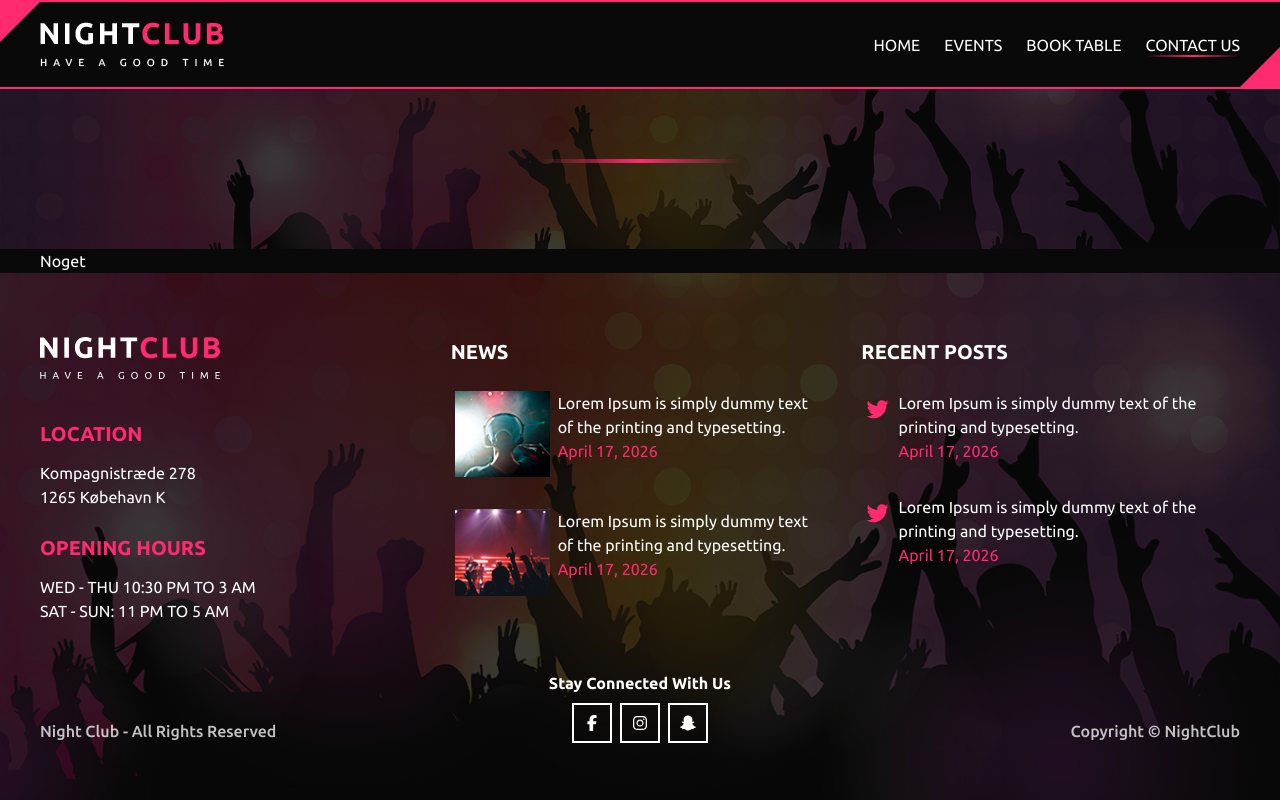
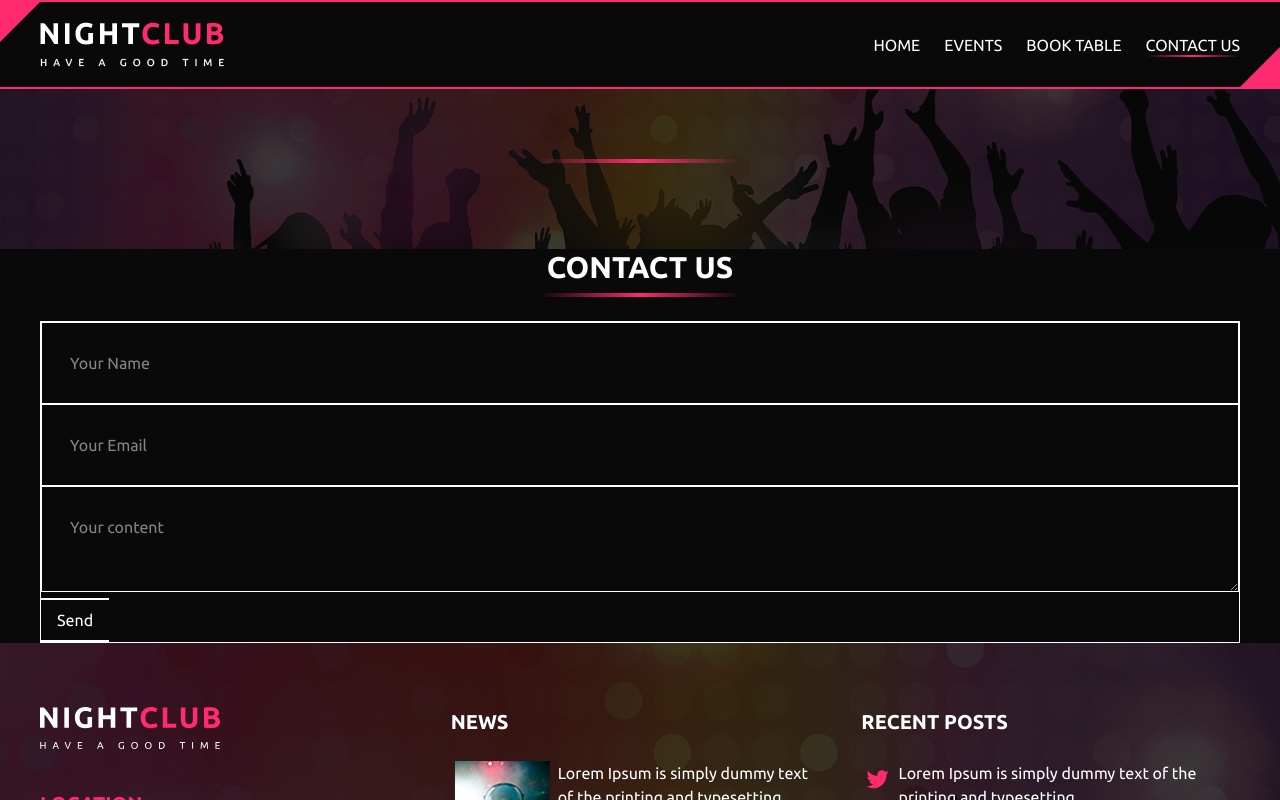
Before and after one commit to Vicky8484/night_club_eksamen, a Next.js app: page /contactus in a window 1280 px wide. Shown: the top 800 px of the page. Built offline with nearby package versions, Linux system fonts and the light colour scheme.

Commit message:
contactform-functionality-julie

```diff
--- a/src/app/components/(forms)/ContactUsForm.jsx
+++ b/src/app/components/(forms)/ContactUsForm.jsx
@@ -1,5 +1,79 @@
-const ContactUsForm = () => {
-  return <section>Noget</section>;
-};
+"use client";
+import { useForm } from "react-hook-form";
+import { zodResolver } from "@hookform/resolvers/zod";
+import { ContactForms } from "@/app/components/(forms)/schema/ContactZodSchema";
+import Title from "@/app/components/(alle_sider)/Title";
+import SubmitBtn from "@/app/components/(knapper)/SubmitBtn";
+import { useState } from "react";
 
-export default ContactUsForm;
+export default function ContactUsForm() {
+  const {
+    register,
+    handleSubmit,
+    reset,
+    formState: { errors },
+  } = useForm({
+    resolver: zodResolver(ContactForms),
+  });
+
+  const [status, setStatus] = useState(null);
+
+  const onSubmit = async (data) => {
+    const payload = {
+      ...data,
+      date: new Date().toISOString(),
+    };
+    try {
+      const res = await fetch("http://localhost:4000/contact_messages", {
+        method: "POST",
+        headers: { "Content-Type": "application/json" },
+        body: JSON.stringify(payload),
+      });
+      if (!res.ok) {
+        const result = await res.json();
+        setStatus(result.error?.details?.[0]?.message || "Something went wrong :(");
+        return;
+      }
+      setStatus("Thank you for your message!");
+      reset();
+    } catch (error) {
+      setStatus("your message did not get through :( try again");
+    }
+  };
+
+  return (
+    <>
+      <Title overskrift="contact us" />
+      <form onSubmit={handleSubmit(onSubmit)} className="border-white border">
+        <div>
+          <label className="sr-only" htmlFor="fname">
+            Your name:
+          </label>
+          <input className="w-full border p-7 border-white" placeholder="Your Name" type="text" id="fname" {...register("name")} />
+          {errors.name && <p className="text-red-500">{errors.name.message}</p>}
+        </div>
+
+        <div>
+          <label className="sr-only" htmlFor="Email">
+            Your Email:
+          </label>
+          <input className="w-full border p-7 border-white" placeholder="Your Email" type="email" id="Email" {...register("email")} />
+          {errors.email && <p className="text-red-500">{errors.email.message}</p>}
+        </div>
+
+        <div className="">
+          <label className="sr-only" htmlFor="content">
+            comment:
+          </label>
+          <textarea className="w-full border p-7 border-white" placeholder="Your content" id="content" {...register("content")} />
+          {errors.content && <p className="text-red-500">{errors.content.message}</p>}
+        </div>
+
+        <div className="">
+          <SubmitBtn buttontxt="Send" />
+        </div>
+      </form>
+      {status && <p>{status}</p>}
+    </>
+  );
+}
--- /dev/null
+++ b/src/app/components/(forms)/schema/ContactZodSchema.js
@@ -0,0 +1,11 @@
+import * as z from "zod";
+
+export const ContactForms = z.object({
+  name: z
+    .string()
+    .trim()
+    .min(1, "Please write your name")
+    .regex(/^[\p{L} ]+$/u, "use only letters and spaces."),
+  email: z.email("Please enter a valid email"),
+  content: z.string().trim().min(1, "please write your comment"),
+});
```
